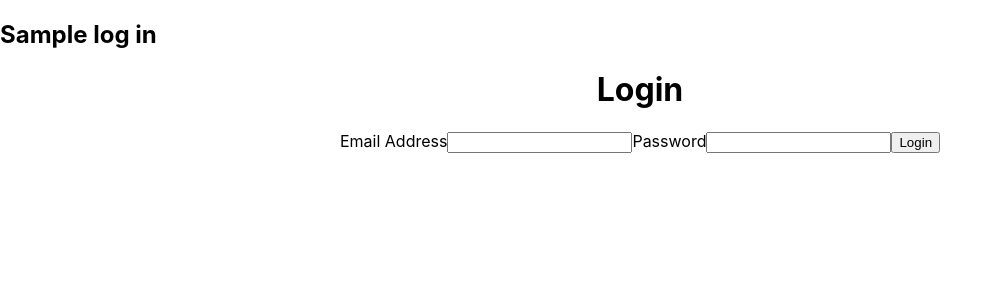
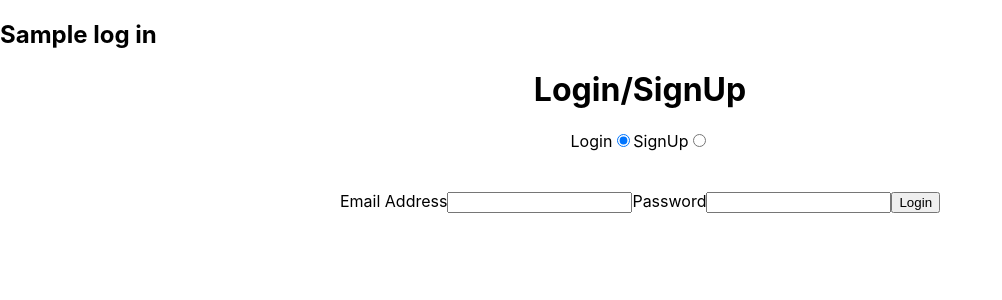
Before and after one commit to dvijaywargiya/login-frontend, a React (Create React App) app: page / in a window 1280 px wide. Shown: the top 300 px of the page, without its empty margins (0-1002 px from the left). Built offline with nearby package versions, Linux system fonts and the light colour scheme.

Commit message:
Added Signup functionality

```diff
--- a/src/components/Login.js
+++ b/src/components/Login.js
@@ -5,16 +5,30 @@ import { AuthContext } from "../App";
 export const Login = () => {
   const { dispatch } = React.useContext(AuthContext);
   const initialState = {
+    username: "",
     email: "",
     password: "",
     isSubmitting: false,
-    errorMessage: null
+    errorMessage: null,
+    login: true
   };
   const [data, setData] = React.useState(initialState);
   const handleInputChange = event => {
       setData({
         ...data,
         [event.target.name]: event.target.value
+      });
+  };
+  const handleRadioLogin = event => {
+    setData({
+      ...data,
+      login: true
+    });
+  };
+  const handleRadioSignUp = event => {
+    setData({
+      ...data,
+      login: false
     });
   };
   const handleFormSubmit = event => {
@@ -24,6 +38,7 @@ export const Login = () => {
         isSubmitting: true,
         errorMessage: null
       });
+      if (data.login){
         axios.post("http://localhost:1337/auth/local", {
             identifier: data.email,
             password: data.password
@@ -42,13 +57,54 @@ export const Login = () => {
               errorMessage: error.message || error.statusText
             });
           });
+        }else{
+          axios.post('http://localhost:1337/auth/local/register', {
+            username: data.username,
+            email: data.email,
+            password: data.password
+          })
+          .then(response => {
+            dispatch({
+                type: "SIGNUP",
+                payload: response.data
+            })
+          })
+          .catch(error => {
+            console.log(error.response);
+            setData({
+              ...data,
+              isSubmitting: false,
+              errorMessage: error.message || error.statusText
+            });
+          });
+        }
   };
   return (
       <div className="login-container">
         <div className="card">
           <div className="container">
             <form onSubmit={handleFormSubmit}>
-              <h1>Login</h1>
+              <h1>Login/SignUp</h1>
+                <label htmlFor="login">Login</label>
+                <input type="radio" value="login" name="group1" checked={data.login === true} onChange={handleRadioLogin}/>
+                <label htmlFor="signup">SignUp</label>
+                <input type="radio" value="signup" name="group1"checked={data.login === false} onChange={handleRadioSignUp}/>
+                <br/>
+                <br/>
+                <br/>
+                {
+                  !data.login ?
+                  <label htmlFor="username">
+                    Username
+                    <input
+                      type="text"
+                      value={data.username}
+                      onChange={handleInputChange}
+                      name="username"
+                      id="username"
+                    />
+                  </label> : ''
+                }
                 <label htmlFor="email">
                         Email Address
                         <input
@@ -78,7 +134,8 @@ export const Login = () => {
               {data.isSubmitting ? (
                 "Loading..."
               ) : (
-                "Login"
+                data.login ?
+                  "Login" : "SignUp"
               )}
             </button>
             </form>
--- a/src/utils/Utilities.js
+++ b/src/utils/Utilities.js
@@ -16,6 +16,15 @@ export const authReducer = (state, action) => {
           isAuthenticated: false,
           user: null
         };
+      case "SIGNUP":
+        localStorage.setItem("user", JSON.stringify(action.payload.user));
+        localStorage.setItem("token", JSON.stringify(action.payload.jwt));
+        return {
+          ...state,
+          isAuthenticated: true,
+          user: action.payload.user,
+          token: action.payload.jwt
+        };
       default:
         return state;
     }
```
Lines whose indentation alone changed are shown as unchanged.
